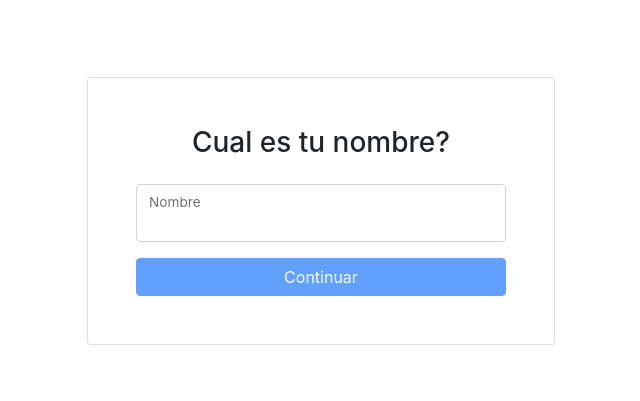
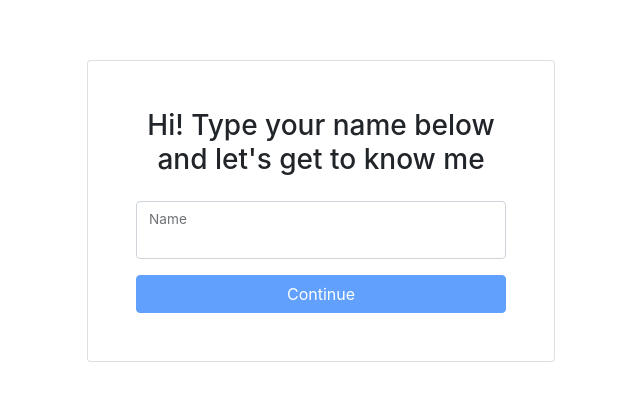
Before and after one commit to facuxfdz/Portfolio, a React (Create React App) app: page / in a window 1280 px wide. Shown: the part 189-590 px from the top of the page, without its empty margins (319-959 px from the left). Built offline with nearby package versions, Linux system fonts and the light colour scheme.

Commit message:
Navbar finished, logo.png created
Next step: Do de banner or main page

```diff
--- a/src/components/Form1.js
+++ b/src/components/Form1.js
@@ -17,7 +17,7 @@ const Form1 = () => {
             <div className="col-md-6 p-2">
                 <div className="card card-block mx-auto w-75 text-center p-5">
 
-                    <h3 className="mb-4">Cual es tu nombre?</h3>
+                    <h3 className="mb-4">Hi! Type your name below and let's get to know me</h3>
                     <div className="form-floating mb-3">
                         <input
                             type="text"
@@ -26,13 +26,13 @@ const Form1 = () => {
                             id="floatingInput"
                             onChange={changeName}
                         />
-                        <label for="floatingInput">Nombre</label>
+                        <label for="floatingInput">Name</label>
                     </div>
 
 
                         {(nameIsEmpty.trim() === '')
-                            ?   <button type="button" className="btn btn-primary" disabled>Continuar</button>
-                            :   <Link to={"/home"} className="btn btn-primary">Continuar</Link>
+                            ?   <button type="button" className="btn btn-primary" disabled>Continue</button>
+                            :   <Link to={"/home"} className="btn btn-primary">Continue</Link>
 
                         }
 
--- a/src/components/NavBar.js
+++ b/src/components/NavBar.js
@@ -2,19 +2,27 @@ import React from 'react';
 
 const NavBar = () => {
     return (
-<nav class="navbar navbar-expand-lg navbar-light bg-light">
-  <a class="navbar-brand" href="#">Navbar</a>
-  <button class="navbar-toggler" type="button" data-toggle="collapse" data-target="#navbarNavAltMarkup" aria-controls="navbarNavAltMarkup" aria-expanded="false" aria-label="Toggle navigation">
-    <span class="navbar-toggler-icon"></span>
-  </button>
-  <div class="collapse navbar-collapse" id="navbarNavAltMarkup">
-    <div class="navbar-nav">
-      <a class="nav-item nav-link active" href="#">Home <span class="sr-only">(current)</span></a>
-      <a class="nav-item nav-link" href="#">Features</a>
-      <a class="nav-item nav-link" href="#">Pricing</a>
-    </div>
-  </div>
-</nav>
+      <nav class="navbar navbar-expand-lg navbar-light bg-light fixed-top">
+        <div class="container">
+          <a class="navbar-brand" href="#"><img src="logo.png"/></a>
+          <button class="navbar-toggler" type="button" data-bs-toggle="collapse" data-bs-target="#navbarNav" aria-controls="navbarNav" aria-expanded="false" aria-label="Toggle navigation">
+            <span class="navbar-toggler-icon"></span>
+          </button>
+          <div class="collapse navbar-collapse text-center justify-content-end" id="navbarNav">
+            <ul class="navbar-nav">
+              <li class="nav-item">
+                <a class="nav-link active" aria-current="page" href="#">About</a>
+              </li>
+              <li class="nav-item">
+                <a class="nav-link" href="#">Projects</a>
+              </li>
+              <li class="nav-item">
+                <a class="nav-link" href="#">Contact</a>
+              </li>
+            </ul>
+          </div>
+        </div>
+      </nav>
     );
 }
 
```
Also changed, not shown: public/logo.png (added), 1 other file (tests, documents, lock files or other folders).
